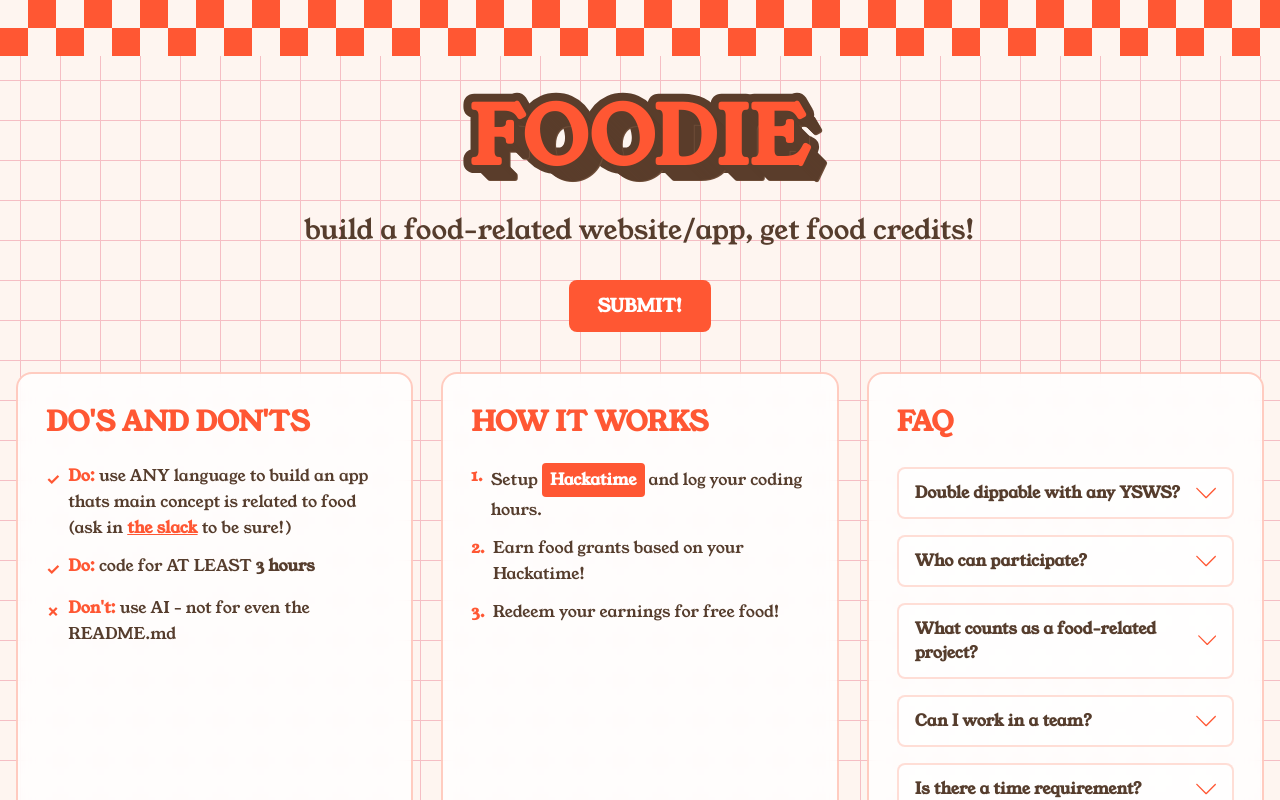
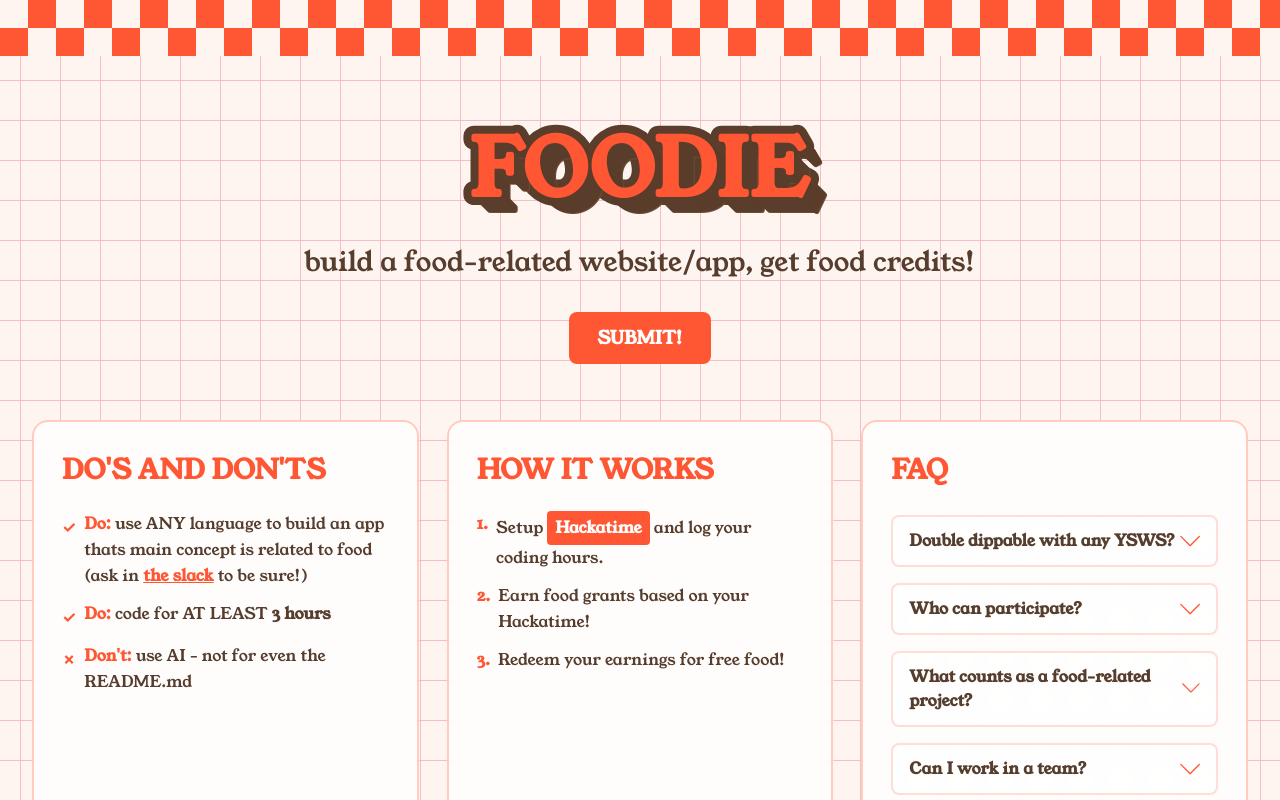
Before and after one commit to hellonearth311/foodie, a SvelteKit app: page / in a window 1280 px wide. Shown: the top 800 px of the page. Built offline with nearby package versions, Linux system fonts and the light colour scheme.

Commit message:
finished. :thanos_emerging_from_cave:

```diff
--- a/src/app.css
+++ b/src/app.css
@@ -46,6 +46,17 @@ body {
 	display: none;
 }
 
+html,
+body {
+	scrollbar-width: none;
+	-ms-overflow-style: none;
+}
+
+html::-webkit-scrollbar,
+body::-webkit-scrollbar {
+	display: none;
+}
+
 .checkered-bar {
 	--checker-size: 40px;
 	--checker-offset-x: 0px;
@@ -69,7 +80,7 @@ body {
 
 .checkered-bar--top {
 	--checker-size: var(--top-checker-size);
-	--checker-offset-y: 0px;
+    --checker-offset-y: 0px;
 }
 
 .checkered-bar--bottom {
@@ -78,7 +89,7 @@ body {
 }
 
 .content-wrap {
-	min-height: calc(100vh - (var(--top-checker-size) * 2) - (var(--bottom-checker-size) * 2));
+	min-height: calc(100vh - (var(--top-checker-size) * 2) - (var(--bottom-checker-size) * 2) - 4em);
 }
 
 .logo {
--- a/src/routes/+page.svelte
+++ b/src/routes/+page.svelte
@@ -35,10 +35,10 @@
 </script>
 
 <div class="flex flex-col min-h-screen">
-	<div class="checkered-bar checkered-bar--top"></div>
+	<div class="checkered-bar checkered-bar--top" style="margin-bottom: 2em;"></div>
 
-	<div class="mx-auto w-full max-w-7xl px-4 py-6 md:py-8 flex-1 content-wrap">
-		<section class="mb-10 text-center">
+	<div class="mx-auto w-full max-w-7xl px-6 md:px-8 py-8 flex-1">
+		<section class="mb-14 text-center">
 		<h1 class="mb-5 text-[4rem] font-bold uppercase leading-tight text-accent md:text-[5rem] font-lcmogi logo">
 			FOODIE
 		</h1>
@@ -106,5 +106,5 @@
 		</section>
 	</div>
 	</div>
-	<div class="checkered-bar checkered-bar--bottom"></div>
+	<div class="checkered-bar checkered-bar--bottom" style="margin-top: 2em;"></div>
 </div>
```
